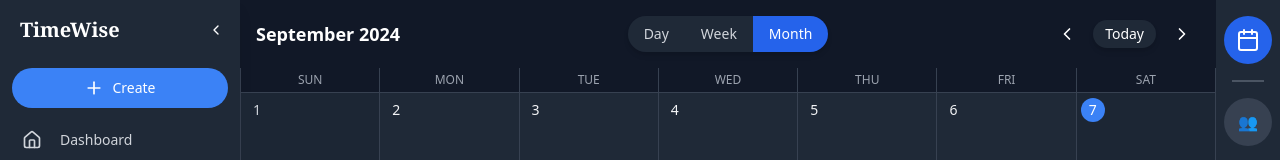
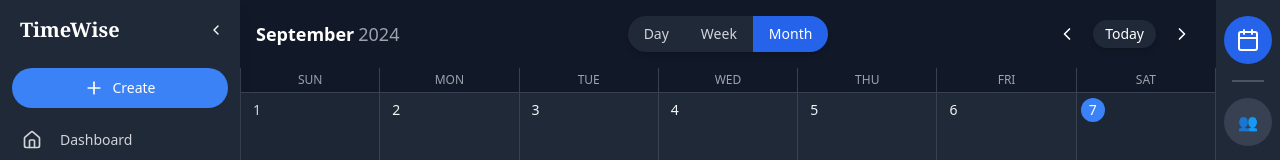
Before and after one commit to gsdyu/Calcoy, a Next.js app in the folder frontend/: page /calendar in a window 1280 px wide. Shown: the top 160 px of the page. Built offline with nearby package versions, Linux system fonts and the light colour scheme.

Commit message:
reformat the date on header

```diff
--- a/frontend/src/components/Calendar/CalendarHeader.js
+++ b/frontend/src/components/Calendar/CalendarHeader.js
@@ -24,21 +24,14 @@ const CalendarHeader = ({ currentDate, view, onDateChange, onViewChange }) => {
   };
 
   const formatHeaderDate = () => {
-    if (view === 'Day') {
-      return currentDate.toLocaleString('default', { month: 'long', day: 'numeric', year: 'numeric' });
-    } else if (view === 'Week') {
-      const weekStart = new Date(currentDate);
-      weekStart.setDate(weekStart.getDate() - weekStart.getDay());
-      const weekEnd = new Date(weekStart);
-      weekEnd.setDate(weekEnd.getDate() + 6);
-      if (weekStart.getMonth() === weekEnd.getMonth()) {
-        return `${weekStart.toLocaleString('default', { month: 'long' })} ${weekStart.getFullYear()}`;
-      } else {
-        return `${weekStart.toLocaleString('default', { month: 'short' })} - ${weekEnd.toLocaleString('default', { month: 'short' })} ${weekEnd.getFullYear()}`;
-      }
-    } else {
-      return currentDate.toLocaleString('default', { month: 'long', year: 'numeric' });
-    }
+    const month = currentDate.toLocaleString('default', { month: 'long' });
+    const year = currentDate.getFullYear();
+    return (
+      <>
+        <span className="font-bold">{month}</span>
+        <span className={`font-normal ${darkMode ? 'text-gray-400' : 'text-gray-500'} ml-1`}>{year}</span>
+      </>
+    );
   };
 
   return (
```
